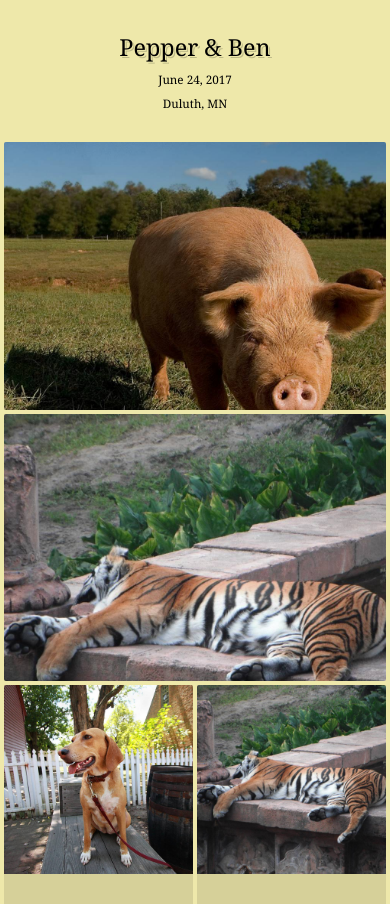
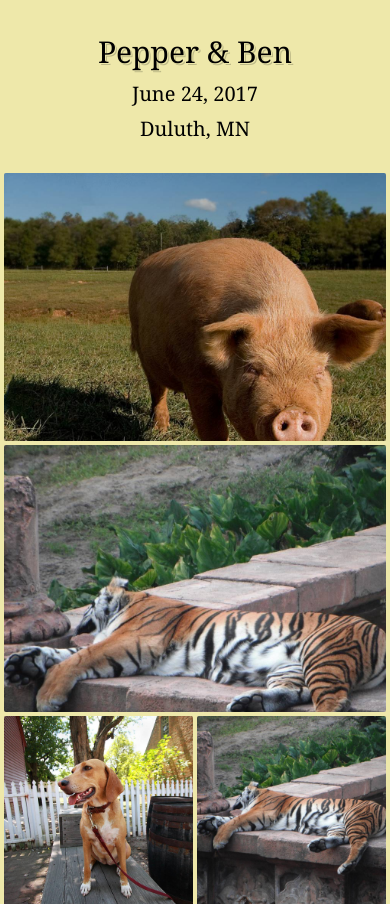
Before and after one commit to lemonparty/pepper-and-ben, a Flask app: page / in a window 390 px wide. Shown: the top 904 px of the page. Run offline with Flask 2, Linux system fonts and the light colour scheme; some libraries are stand-ins or nearby versions; some web fonts are replaced.

Commit message:
font size on mobile

```diff
--- a/pepper_and_ben.py
+++ b/pepper_and_ben.py
@@ -24,6 +24,15 @@
     }, {
         'id': '5',
         'orientation': 'landscape',
+    }, {
+        'id': '6',
+        'orientation': 'landscape',
+    }, {
+        'id': '7',
+        'orientation': 'landscape',
+    }, {
+        'id': '8',
+        'orientation': 'landscape',
     },]
 
     return render_template('index.html', images=images)
--- a/src/app.scss
+++ b/src/app.scss
@@ -58,10 +58,18 @@
 		font-size: 6vw;
 		text-shadow: $shadow-size $shadow-size 0 $bg,
 			$shadow-size * 2 $shadow-size * 2 0 mix($bg, $text, 80%);
+
+		@media (max-width: 700px) {
+			font-size: 30px;
+		}
 	}
 
 	&-subheader {
 		font-size: 3vw;
+
+		@media (max-width: 700px) {
+			font-size: 20px;
+		}
 	}
 }
 
--- a/static/app.css
+++ b/static/app.css
@@ -30,8 +30,14 @@
   .content-header {
     font-size: 6vw;
     text-shadow: 1px 1px 0 palegoldenrod, 2px 2px 0 #beba88; }
+    @media (max-width: 700px) {
+      .content-header {
+        font-size: 30px; } }
   .content-subheader {
     font-size: 3vw; }
+    @media (max-width: 700px) {
+      .content-subheader {
+        font-size: 20px; } }
 
 .photos::after {
   clear: both;
```
Also changed, not shown: 1 other file.
